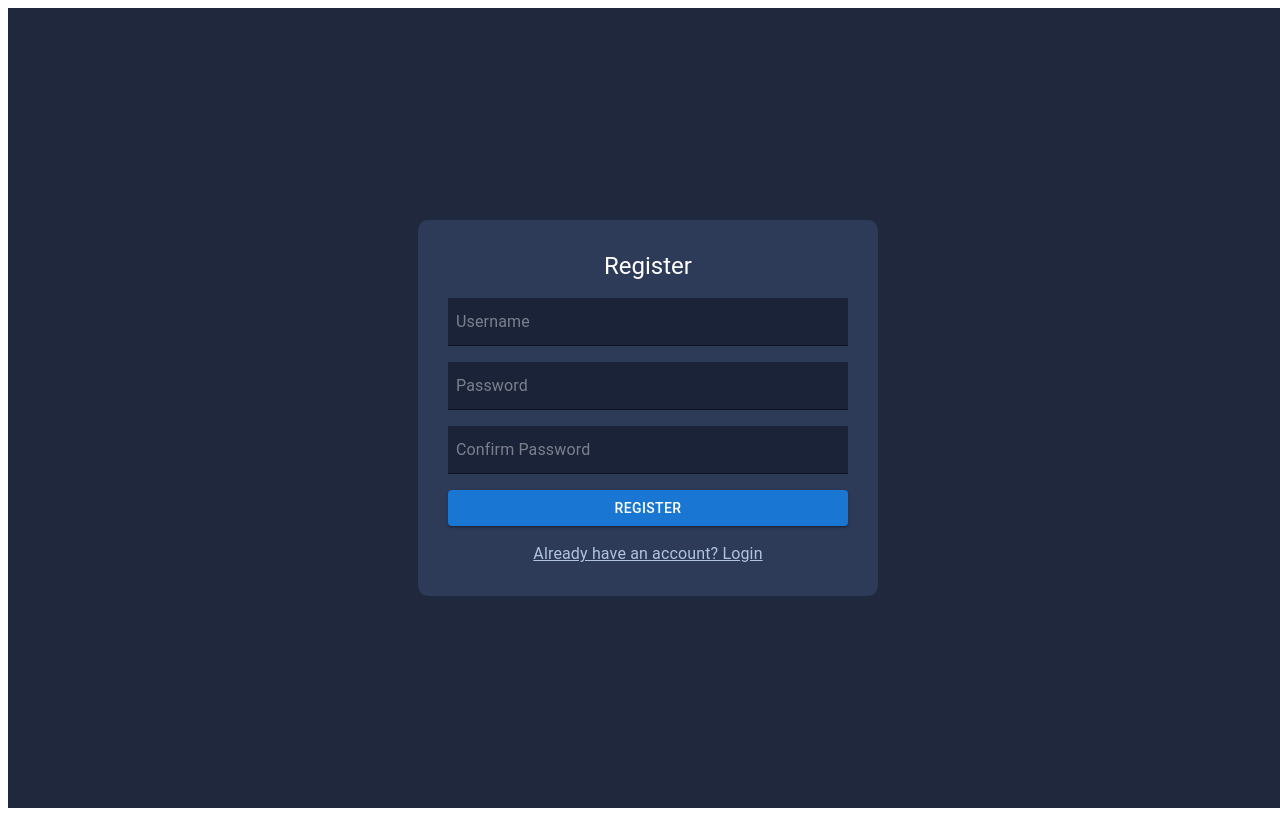
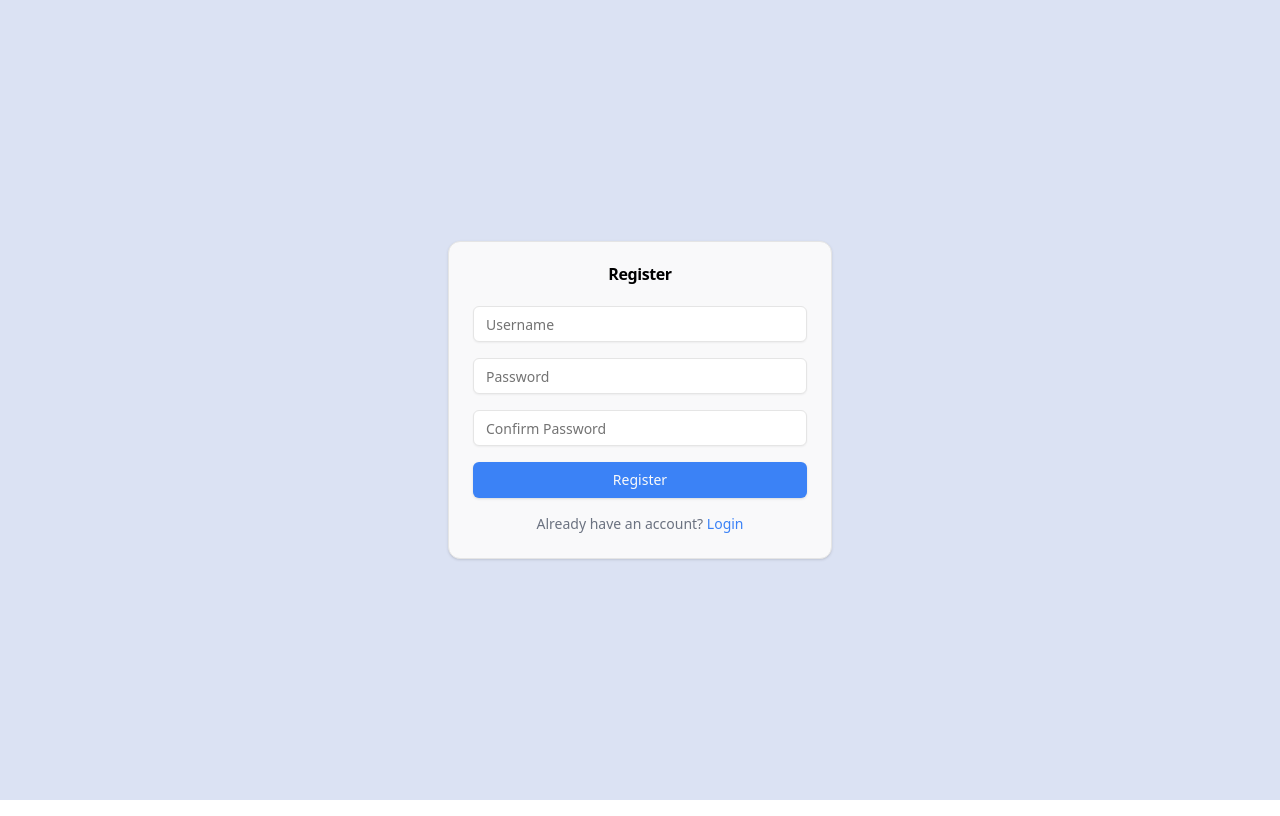
Before and after one commit to razzledazzle2/ams, a React (Vite) app in the folder frontend/frontend/: page /register in a window 1280 px wide. Built offline with nearby package versions, Linux system fonts and the light colour scheme.

Commit message:
styled register login pages using tailwind and shad

```diff
--- a/frontend/frontend/package.json
+++ b/frontend/frontend/package.json
@@ -13,6 +13,7 @@
     "@emotion/react": "^11.14.0",
     "@emotion/styled": "^11.14.1",
     "@mui/material": "^7.3.6",
+    "@radix-ui/react-slot": "^1.2.4",
     "class-variance-authority": "^0.7.1",
     "clsx": "^2.1.1",
     "lucide-react": "^0.561.0",
--- a/frontend/frontend/src/App.jsx
+++ b/frontend/frontend/src/App.jsx
@@ -1,6 +1,7 @@
 import { BrowserRouter, Routes, Route } from "react-router-dom";
 import { Login } from "./components/Login";
 import { Register } from "./components/Register";
+import "./index.css";
 function App() {
   return (
     <BrowserRouter>
--- a/frontend/frontend/src/components/Login.tsx
+++ b/frontend/frontend/src/components/Login.tsx
@@ -1,6 +1,8 @@
-import { Box, Input, Button, Typography } from "@mui/material";
 import { useState } from "react";
 import { useNavigate, Link } from "react-router-dom";
+import { Button } from "@/components/ui/button";
+import { Input } from "@/components/ui/input";
+import { Card, CardContent, CardHeader, CardTitle } from "@/components/ui/card";
 import { saveAccessToken } from "../utils/auth";
 
 const API_BASE = "http://localhost:5051";
@@ -43,37 +45,19 @@
   };
 
   return (
-    <Box
-      sx={{
-        width: "100vw",
-        height: "100svh",
-        display: "flex",
-        justifyContent: "center",
-        alignItems: "center",
-        backgroundColor: "#20283E",
-      }}
-    >
-      <Box
-        sx={{
-          width: "90%",
-          maxWidth: "400px",
-          backgroundColor: "#2D3B58",
-          padding: "30px",
-          borderRadius: "10px",
-        }}
-      >
+    <div className="flex min-h-screen items-center justify-center bg-[#dbe2f3]">
+      <Card className="w-[90%] max-w-sm bg-[#f9f9fa] text-black">
+        <CardHeader>
+          <CardTitle className="text-center">Login</CardTitle>
+        </CardHeader>
 
-        <Typography variant="h5" sx={{ color: "white", textAlign: "center", mb: 2 }}>
-          Login
-        </Typography>
-
-        <form onSubmit={handleSubmit}>
+        <CardContent>
+          <form onSubmit={handleSubmit} className="space-y-4">
             <Input
               placeholder="Username"
               value={username}
               onChange={(e) => setUsername(e.target.value)}
-            fullWidth
-            sx={{ mb: 2, backgroundColor: "#1A2338", color: "white", p: 1 }}
+              className="bg-[#ffffff] text-black"
             />
 
             <Input
@@ -81,25 +65,26 @@
               type="password"
               value={password}
               onChange={(e) => setPassword(e.target.value)}
-            fullWidth
-            sx={{ mb: 2, backgroundColor: "#1A2338", color: "white", p: 1 }}
+              className="bg-[#ffffff] text-black"
             />
 
             {errorMessage && (
-            <Typography sx={{ color: "red", mb: 1 }}>{errorMessage}</Typography>
+              <p className="text-sm text-red-400">{errorMessage}</p>
             )}
 
-          <Button type="submit" variant="contained" fullWidth>
+            <Button type="submit" className="w-full bg-blue-500 hover:bg-blue-300">
               Login
             </Button>
 
-          <Typography sx={{ textAlign: "center", mt: 2, color: "white" }}>
-            <Link to="/register" style={{ color: "#B0C4DE" }}>
-              Don’t have an account? Register
+            <p className="text-center text-sm text-gray-500">
+              Don’t have an account?{" "}
+              <Link to="/register" className="text-blue-500 hover:underline">
+                Register
               </Link>
-          </Typography>
+            </p>
           </form>
-      </Box>
-    </Box>
+        </CardContent>
+      </Card>
+    </div>
   );
 };
--- a/frontend/frontend/src/components/Register.tsx
+++ b/frontend/frontend/src/components/Register.tsx
@@ -1,6 +1,9 @@
-import { Box, Input, Button, Typography } from "@mui/material";
 import { useState } from "react";
 import { useNavigate, Link } from "react-router-dom";
+
+import { Card, CardContent, CardHeader, CardTitle } from "@/components/ui/card";
+import { Input } from "@/components/ui/input";
+import { Button } from "@/components/ui/button";
 
 const API_BASE = "http://localhost:5051";
 
@@ -50,75 +53,60 @@
   };
 
   return (
-    <Box
-      sx={{
-        width: "100vw",
-        height: "100svh",
-        display: "flex",
-        justifyContent: "center",
-        alignItems: "center",
-        backgroundColor: "#20283E",
-      }}
-    >
-      <Box
-        sx={{
-          width: "90%",
-          maxWidth: "400px",
-          backgroundColor: "#2D3B58",
-          padding: "30px",
-          borderRadius: "10px",
-        }}
-      >
-        <Typography variant="h5" sx={{ color: "white", textAlign: "center", mb: 2 }}>
+    <div className="flex min-h-screen items-center justify-center bg-[#dbe2f3]">
+      <Card className="w-[90%] max-w-sm bg-[#f9f9fa] text-black">
+        <CardHeader>
+          <CardTitle className="text-center">
             Register
-        </Typography>
+          </CardTitle>
+        </CardHeader>
 
-        <form onSubmit={handleSubmit}>
+        <CardContent>
+          <form onSubmit={handleSubmit} className="space-y-4">
             <Input
               placeholder="Username"
               value={username}
               onChange={(e) => setUsername(e.target.value)}
-            fullWidth
-            sx={{ mb: 2, backgroundColor: "#1A2338", color: "white", p: 1 }}
+              className="bg-[#ffffff] text-black"
             />
 
             <Input
+              type="password"
               placeholder="Password"
-            type="password"
               value={password}
               onChange={(e) => setPassword(e.target.value)}
-            fullWidth
-            sx={{ mb: 2, backgroundColor: "#1A2338", color: "white", p: 1 }}
+              className="bg-[#ffffff] text-black"
             />
 
             <Input
+              type="password"
               placeholder="Confirm Password"
-            type="password"
               value={confirmPassword}
               onChange={(e) => setConfirmPassword(e.target.value)}
-            fullWidth
-            sx={{ mb: 2, backgroundColor: "#1A2338", color: "white", p: 1 }}
+              className="bg-[#ffffff] text-black"
             />
 
             {errorMessage && (
-            <Typography sx={{ color: "red", mb: 1 }}>{errorMessage}</Typography>
+              <p className="text-sm text-red-400">{errorMessage}</p>
             )}
 
             {successMessage && (
-            <Typography sx={{ color: "green", mb: 1 }}>{successMessage}</Typography>
+              <p className="text-sm text-green-400">{successMessage}</p>
             )}
 
-          <Button type="submit" variant="contained" fullWidth>
+            <Button type="submit" className="w-full bg-blue-500 hover:bg-blue-300">
               Register
             </Button>
 
-          <Typography sx={{ textAlign: "center", mt: 2, color: "white" }}>
-            <Link to="/login" style={{ color: "#B0C4DE" }}>
-              Already have an account? Login
+            <p className="text-center text-sm text-gray-500">
+              Already have an account?{" "}
+              <Link to="/login" className="text-blue-500 hover:underline">
+                Login
               </Link>
-          </Typography>
+            </p>
           </form>
-      </Box>
-    </Box>
+        </CardContent>
+      </Card>
+    </div>
   );
 };
--- /dev/null
+++ b/frontend/frontend/src/components/ui/button.tsx
@@ -0,0 +1,57 @@
+import * as React from "react"
+import { Slot } from "@radix-ui/react-slot"
+import { cva, type VariantProps } from "class-variance-authority"
+
+import { cn } from "@/lib/utils"
+
+const buttonVariants = cva(
+  "inline-flex items-center justify-center gap-2 whitespace-nowrap rounded-md text-sm font-medium transition-colors focus-visible:outline-none focus-visible:ring-1 focus-visible:ring-ring disabled:pointer-events-none disabled:opacity-50 [&_svg]:pointer-events-none [&_svg]:size-4 [&_svg]:shrink-0",
+  {
+    variants: {
+      variant: {
+        default:
+          "bg-primary text-primary-foreground shadow hover:bg-primary/90",
+        destructive:
+          "bg-destructive text-destructive-foreground shadow-sm hover:bg-destructive/90",
+        outline:
+          "border border-input bg-background shadow-sm hover:bg-accent hover:text-accent-foreground",
+        secondary:
+          "bg-secondary text-secondary-foreground shadow-sm hover:bg-secondary/80",
+        ghost: "hover:bg-accent hover:text-accent-foreground",
+        link: "text-primary underline-offset-4 hover:underline",
+      },
+      size: {
+        default: "h-9 px-4 py-2",
+        sm: "h-8 rounded-md px-3 text-xs",
+        lg: "h-10 rounded-md px-8",
+        icon: "h-9 w-9",
+      },
+    },
+    defaultVariants: {
+      variant: "default",
+      size: "default",
+    },
+  }
+)
+
+export interface ButtonProps
+  extends React.ButtonHTMLAttributes<HTMLButtonElement>,
+    VariantProps<typeof buttonVariants> {
+  asChild?: boolean
+}
+
+const Button = React.forwardRef<HTMLButtonElement, ButtonProps>(
+  ({ className, variant, size, asChild = false, ...props }, ref) => {
+    const Comp = asChild ? Slot : "button"
+    return (
+      <Comp
+        className={cn(buttonVariants({ variant, size, className }))}
+        ref={ref}
+        {...props}
+      />
+    )
+  }
+)
+Button.displayName = "Button"
+
+export { Button, buttonVariants }
--- /dev/null
+++ b/frontend/frontend/src/components/ui/card.tsx
@@ -0,0 +1,76 @@
+import * as React from "react"
+
+import { cn } from "@/lib/utils"
+
+const Card = React.forwardRef<
+  HTMLDivElement,
+  React.HTMLAttributes<HTMLDivElement>
+>(({ className, ...props }, ref) => (
+  <div
+    ref={ref}
+    className={cn(
+      "rounded-xl border bg-card text-card-foreground shadow",
+      className
+    )}
+    {...props}
+  />
+))
+Card.displayName = "Card"
+
+const CardHeader = React.forwardRef<
+  HTMLDivElement,
+  React.HTMLAttributes<HTMLDivElement>
+>(({ className, ...props }, ref) => (
+  <div
+    ref={ref}
+    className={cn("flex flex-col space-y-1.5 p-6", className)}
+    {...props}
+  />
+))
+CardHeader.displayName = "CardHeader"
+
+const CardTitle = React.forwardRef<
+  HTMLDivElement,
+  React.HTMLAttributes<HTMLDivElement>
+>(({ className, ...props }, ref) => (
+  <div
+    ref={ref}
+    className={cn("font-semibold leading-none tracking-tight", className)}
+    {...props}
+  />
+))
+CardTitle.displayName = "CardTitle"
+
+const CardDescription = React.forwardRef<
+  HTMLDivElement,
+  React.HTMLAttributes<HTMLDivElement>
+>(({ className, ...props }, ref) => (
+  <div
+    ref={ref}
+    className={cn("text-sm text-muted-foreground", className)}
+    {...props}
+  />
+))
+CardDescription.displayName = "CardDescription"
+
+const CardContent = React.forwardRef<
+  HTMLDivElement,
+  React.HTMLAttributes<HTMLDivElement>
+>(({ className, ...props }, ref) => (
+  <div ref={ref} className={cn("p-6 pt-0", className)} {...props} />
+))
+CardContent.displayName = "CardContent"
+
+const CardFooter = React.forwardRef<
+  HTMLDivElement,
+  React.HTMLAttributes<HTMLDivElement>
+>(({ className, ...props }, ref) => (
+  <div
+    ref={ref}
+    className={cn("flex items-center p-6 pt-0", className)}
+    {...props}
+  />
+))
+CardFooter.displayName = "CardFooter"
+
+export { Card, CardHeader, CardFooter, CardTitle, CardDescription, CardContent }
--- /dev/null
+++ b/frontend/frontend/src/components/ui/input.tsx
@@ -0,0 +1,22 @@
+import * as React from "react"
+
+import { cn } from "@/lib/utils"
+
+const Input = React.forwardRef<HTMLInputElement, React.ComponentProps<"input">>(
+  ({ className, type, ...props }, ref) => {
+    return (
+      <input
+        type={type}
+        className={cn(
+          "flex h-9 w-full rounded-md border border-input bg-transparent px-3 py-1 text-base shadow-sm transition-colors file:border-0 file:bg-transparent file:text-sm file:font-medium file:text-foreground placeholder:text-muted-foreground focus-visible:outline-none focus-visible:ring-1 focus-visible:ring-ring disabled:cursor-not-allowed disabled:opacity-50 md:text-sm",
+          className
+        )}
+        ref={ref}
+        {...props}
+      />
+    )
+  }
+)
+Input.displayName = "Input"
+
+export { Input }
--- a/frontend/frontend/tailwind.config.js
+++ b/frontend/frontend/tailwind.config.js
@@ -1,3 +1,4 @@
+import animate from "tailwindcss-animate"
 /** @type {import('tailwindcss').Config} */
 export default {
   darkMode: ["class"],
@@ -56,5 +57,5 @@
   		}
   	}
   },
-  plugins: [require("tailwindcss-animate")],
+  plugins: [animate],
 };
```
Also changed, not shown: frontend/frontend/src/App.css (deleted), 1 other file (tests, documents, lock files or other folders). Lines whose indentation alone changed are shown as unchanged.
